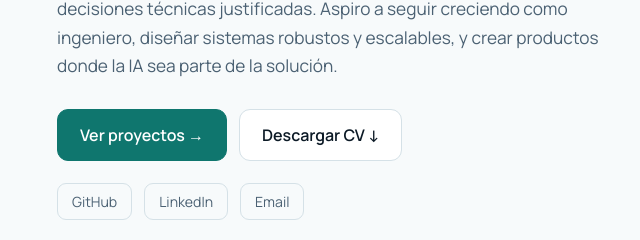
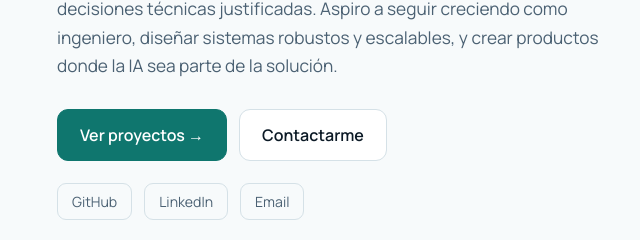
Before and after one commit to bravoagustin/bravoagustin.github.io, a plain HTML site: page index.html in a window 1280 px wide. Shown: the part 552-792 px from the top of the page, 33-673 px from the left. Drawn offline with Linux system fonts and the light colour scheme.

Commit message:
Hero: reemplaza el botón de CV por el de contacto
Co-Authored-By: Claude Sonnet 5.5 <noreply@anthropic.com>
Claude-Session: https://claude.ai/code/session_016jxiF1oHAAfhbf5t8YRcLU

```diff
--- a/index.html
+++ b/index.html
@@ -22,7 +22,7 @@
 <h1>Gabriel<br><em>Bravo</em></h1>
 <p class="term mono">&gt; <span id="typed" data-en="Software Engineer">Ingeniero de Software</span><i></i></p>
 <p class="lead" data-en="I like to understand a problem and how things work inside before writing code. I aim for simple, maintainable solutions and well-reasoned technical decisions. My goal is to keep growing as an engineer, design robust and scalable systems, and build products where AI is part of the solution.">Me gusta entender el problema y cómo funcionan las cosas por dentro antes de escribir código. Busco soluciones simples y mantenibles, con decisiones técnicas justificadas. Aspiro a seguir creciendo como ingeniero, diseñar sistemas robustos y escalables, y crear productos donde la IA sea parte de la solución.</p>
-<div class="actions"><a class="btn primary" href="#projects" data-en="View projects →">Ver proyectos →</a><a class="btn " href="assets/CV_Gabriel_Bravo_Backend.pdf" download data-en="Download CV (Spanish) ↓">Descargar CV ↓</a></div><div class="social"><a href="https://github.com/bravoagustin" target="_blank" rel="noopener">GitHub</a><a href="https://www.linkedin.com/in/agustin-bravo-64b015163/" target="_blank" rel="noopener">LinkedIn</a><a href="mailto:bravoagustin159@gmail.com">Email</a></div></div>
+<div class="actions"><a class="btn primary" href="#projects" data-en="View projects →">Ver proyectos →</a><a class="btn" href="#contact" data-en="Contact me">Contactarme</a></div><div class="social"><a href="https://github.com/bravoagustin" target="_blank" rel="noopener">GitHub</a><a href="https://www.linkedin.com/in/agustin-bravo-64b015163/" target="_blank" rel="noopener">LinkedIn</a><a href="mailto:bravoagustin159@gmail.com">Email</a></div></div>
 <figure class="photo"><img src="https://avatars.githubusercontent.com/u/68699179?v=4&amp;s=640" alt="Gabriel Agustín Bravo" width="460" height="460">
 <figcaption><b data-en="5 years">5 años</b><small data-en="building software">construyendo software</small></figcaption></figure>
 </section>
```
